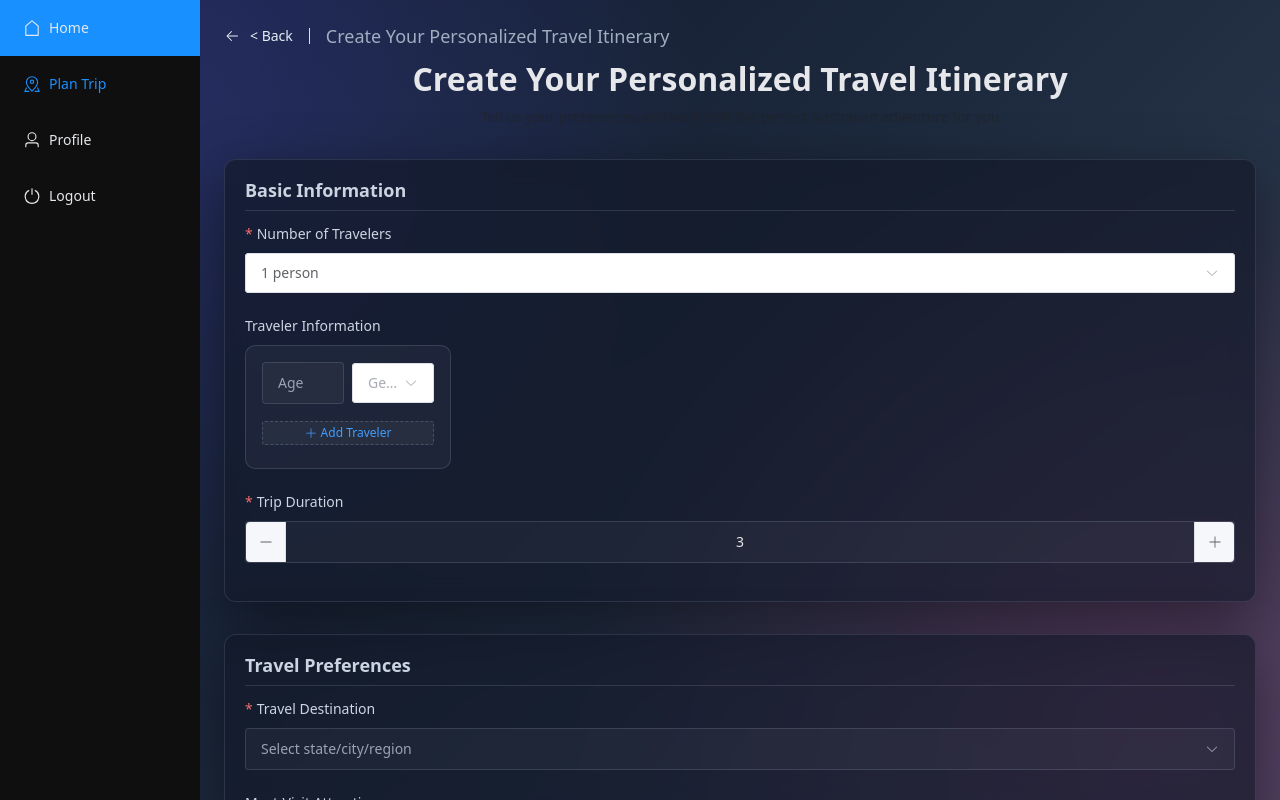
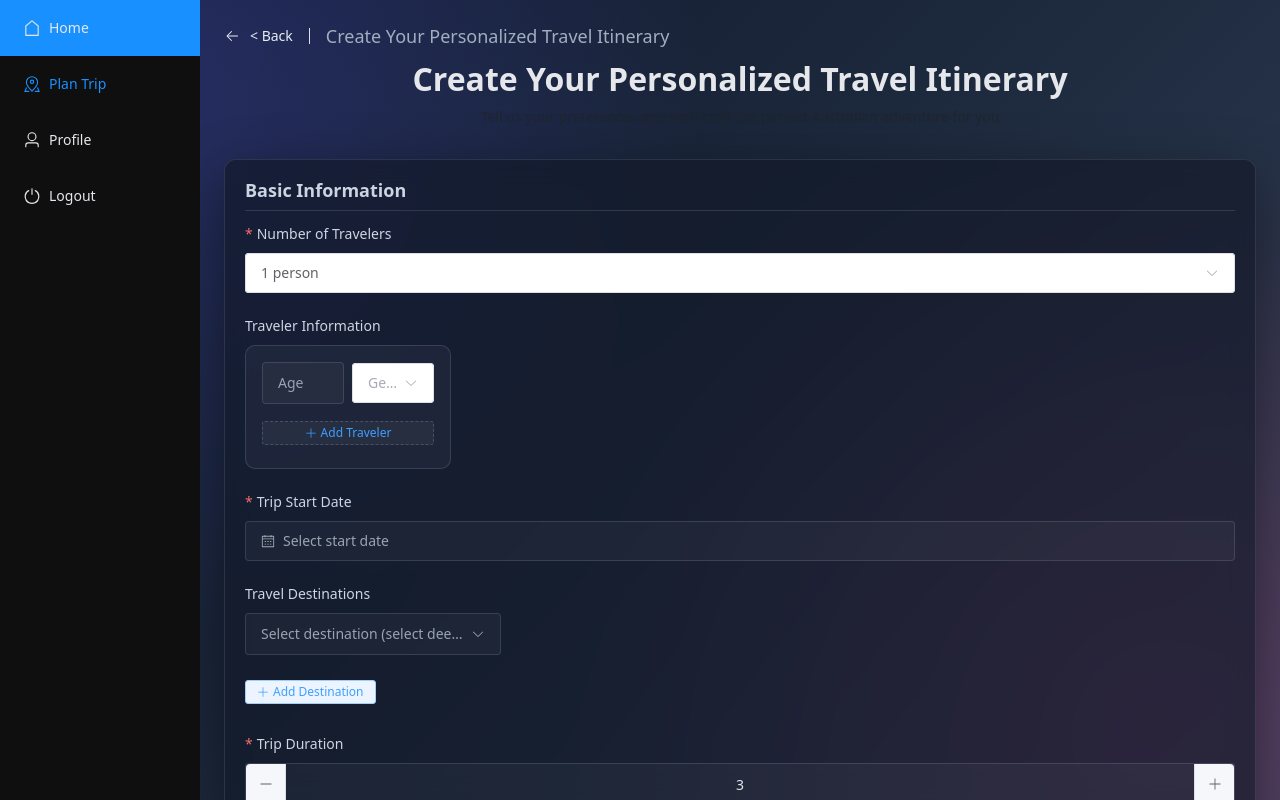
Before and after one commit to UTS-SSTC-Software-2022/2025SIS_Group-13, a Vue app in the folder Frontend/aitrip/: page /travel/plan/create in a window 1280 px wide. Built offline with nearby package versions, Linux system fonts and the light colour scheme.

Commit message:
Frontend Update

```diff
--- a/Frontend/aitrip/src/components/travel/TravelPlanForm.vue
+++ b/Frontend/aitrip/src/components/travel/TravelPlanForm.vue
@@ -89,6 +89,83 @@
           </div>
         </el-form-item>
 
+        <!-- ✅新增：Trip Start Date -->
+        <el-form-item label="Trip Start Date" prop="startDate">
+          <el-date-picker
+            v-model="travelForm.startDate"
+            type="date"
+            placeholder="Select start date"
+            class="w-100"
+            :disabled="loading"
+            format="YYYY-MM-DD"
+            value-format="YYYY-MM-DD"
+          />
+        </el-form-item>
+
+        <!-- 🆕 Multi-Destination Selection (替换原有 block) -->
+        <el-form-item label="Travel Destinations" prop="destination">
+          <div class="destination-container">
+            <div
+              v-for="(dest, index) in travelForm.destinations"
+              :key="index"
+              class="destination-item mb-3"
+            >
+              <div class="destination-inputs">
+                <!-- Cascader：用户仍然可以选择多级，但我们只在输入框中保留前两层显示 -->
+                <el-cascader
+                  v-model="dest.path"
+                  :options="destinationOptions"
+                  placeholder="Select destination (select deeper to add tags)"
+                  class="w-100"
+                  clearable
+                  filterable
+                  :disabled="loading"
+                  @change="handleDestinationSelect(index, $event)"
+                />
+                <el-button
+                  v-if="travelForm.destinations.length > 1"
+                  type="danger"
+                  size="small"
+                  plain
+                  @click="removeDestination(index)"
+                  :disabled="loading"
+                  style="margin-left: 8px;"
+                >
+                  Remove
+                </el-button>
+              </div>
+
+              <!-- Tags for selected fine-grained places (shown under the input like attractions) -->
+              <div class="destination-tags mt-2" v-if="dest.tags && dest.tags.length">
+                <el-tag
+                  v-for="(tag, tIndex) in dest.tags"
+                  :key="tIndex"
+                  closable
+                  @close="removeDestinationTag(index, tIndex)"
+                  class="me-2 mb-2"
+                >
+                  {{ tag }}
+                </el-tag>
+              </div>
+            </div>
+
+            <!-- Add destination button -->
+            <el-button
+              type="primary"
+              plain
+              size="small"
+              @click="addDestination"
+              :disabled="loading || travelForm.destinations.length >= 6"
+            >
+              <el-icon class="me-1"><Plus /></el-icon>
+              Add Destination
+            </el-button>
+          </div>
+        </el-form-item>
+
+
+
+
         <!-- Trip Duration -->
         <el-form-item label="Trip Duration" prop="days">
           <el-input-number
@@ -106,18 +183,7 @@
       <div class="form-section">
         <h3 class="section-title">Travel Preferences</h3>
 
-        <!-- Destination Selection -->
-        <el-form-item label="Travel Destination" prop="destination">
-          <el-cascader
-            v-model="travelForm.destination"
-            :options="destinationOptions"
-            placeholder="Select state/city/region"
-            class="w-100"
-            :disabled="loading"
-            clearable
-            filterable
-          />
-        </el-form-item>
+
 
         <!-- Must-Visit Attractions -->
         <el-form-item label="Must-Visit Attractions">
@@ -214,13 +280,15 @@ const loading = ref(false)
 const currentAttraction = ref('')
 
 // Form data
+// 🆕 Add new fields
 const travelForm = reactive({
+  startDate: '', // 🆕 trip start date
   peopleCount: 1,
-  members: [
-    { age: '', gender: '' }
+  members: [{ age: '', gender: '' }],
+  days: 3,
+  destinations: [ // 🆕 modified destination structure
+    { path: [], tags: [] }
   ],
-  days: 3,
-  destination: [],
   attractions: [],
   themes: [],
   description: ''
@@ -228,6 +296,9 @@ const travelForm = reactive({
 
 // Form validation rules
 const travelRules = {
+  startDate: [
+    { required: true, message: 'Please select trip start date', trigger: 'change' }
+  ],
   peopleCount: [
     { required: true, message: 'Please select number of travelers', trigger: 'change' }
   ],
@@ -236,11 +307,20 @@ const travelRules = {
     { type: 'number', min: 1, max: 30, message: 'Trip duration should be between 1-30 days', trigger: 'blur' }
   ],
   destination: [
-    { required: true, message: 'Please select your destination', trigger: 'change' }
+    { validator: validateDestinations, trigger: 'blur' }
   ],
   themes: [
     { type: 'array', min: 1, message: 'Please select at least one travel theme', trigger: 'change' }
   ]
+}
+
+// 🆕 Custom validation: at least one destination selected
+function validateDestinations(rule, value, callback) {
+  if (!travelForm.destinations.some(d => d.path.length > 0)) {
+    callback(new Error('Please select at least one destination'))
+  } else {
+    callback()
+  }
 }
 
 // Australian destination options (simplified version, should be fetched from API in production)
@@ -256,7 +336,8 @@ const destinationOptions = [
           { value: 'sydney-cbd', label: 'Sydney CBD' },
           { value: 'bondi', label: 'Bondi' },
           { value: 'manly', label: 'Manly' },
-          { value: 'darling-harbour', label: 'Darling Harbour' }
+          { value: 'darling-harbour', label: 'Darling Harbour' },
+          { value: 'others', label: 'Others...', isCustom: true }
         ]
       },
       {
@@ -264,11 +345,13 @@ const destinationOptions = [
         label: 'Blue Mountains',
         children: [
           { value: 'katoomba', label: 'Katoomba' },
-          { value: 'leura', label: 'Leura' }
+          { value: 'leura', label: 'Leura' },
+          { value: 'others', label: 'Others...', isCustom: true }
         ]
       },
       { value: 'hunter-valley', label: 'Hunter Valley' },
-      { value: 'byron-bay', label: 'Byron Bay' }
+      { value: 'byron-bay', label: 'Byron Bay' },
+      { value: 'others', label: 'Others...', isCustom: true }
     ]
   },
   {
@@ -282,12 +365,14 @@ const destinationOptions = [
           { value: 'melbourne-cbd', label: 'Melbourne CBD' },
           { value: 'st-kilda', label: 'St Kilda' },
           { value: 'fitzroy', label: 'Fitzroy' },
-          { value: 'south-yarra', label: 'South Yarra' }
+          { value: 'south-yarra', label: 'South Yarra' },
+          { value: 'others', label: 'Others...', isCustom: true }
         ]
       },
       { value: 'great-ocean-road', label: 'Great Ocean Road' },
       { value: 'yarra-valley', label: 'Yarra Valley' },
-      { value: 'phillip-island', label: 'Phillip Island' }
+      { value: 'phillip-island', label: 'Phillip Island' },
+      { value: 'others', label: 'Others...', isCustom: true }
     ]
   },
   {
@@ -299,13 +384,15 @@ const destinationOptions = [
         label: 'Brisbane',
         children: [
           { value: 'brisbane-cbd', label: 'Brisbane CBD' },
-          { value: 'south-bank', label: 'South Bank' }
+          { value: 'south-bank', label: 'South Bank' },
+          { value: 'others', label: 'Others...', isCustom: true }
         ]
       },
       { value: 'gold-coast', label: 'Gold Coast' },
       { value: 'cairns', label: 'Cairns' },
       { value: 'whitsundays', label: 'Whitsundays' },
-      { value: 'sunshine-coast', label: 'Sunshine Coast' }
+      { value: 'sunshine-coast', label: 'Sunshine Coast' },
+      { value: 'others', label: 'Others...', isCustom: true }
     ]
   },
   {
@@ -317,11 +404,13 @@ const destinationOptions = [
         label: 'Perth',
         children: [
           { value: 'perth-cbd', label: 'Perth CBD' },
-          { value: 'fremantle', label: 'Fremantle' }
+          { value: 'fremantle', label: 'Fremantle' },
+          { value: 'others', label: 'Others...', isCustom: true }
         ]
       },
       { value: 'margaret-river', label: 'Margaret River' },
-      { value: 'broome', label: 'Broome' }
+      { value: 'broome', label: 'Broome' },
+      { value: 'others', label: 'Others...', isCustom: true }
     ]
   },
   {
@@ -333,11 +422,13 @@ const destinationOptions = [
         label: 'Adelaide',
         children: [
           { value: 'adelaide-cbd', label: 'Adelaide CBD' },
-          { value: 'glenelg', label: 'Glenelg' }
+          { value: 'glenelg', label: 'Glenelg' },
+          { value: 'others', label: 'Others...', isCustom: true }
         ]
       },
       { value: 'barossa-valley', label: 'Barossa Valley' },
-      { value: 'kangaroo-island', label: 'Kangaroo Island' }
+      { value: 'kangaroo-island', label: 'Kangaroo Island' },
+      { value: 'others', label: 'Others...', isCustom: true }
     ]
   },
   {
@@ -346,7 +437,8 @@ const destinationOptions = [
     children: [
       { value: 'hobart', label: 'Hobart' },
       { value: 'launceston', label: 'Launceston' },
-      { value: 'cradle-mountain', label: 'Cradle Mountain' }
+      { value: 'cradle-mountain', label: 'Cradle Mountain' },
+      { value: 'others', label: 'Others...', isCustom: true }
     ]
   },
   {
@@ -355,17 +447,20 @@ const destinationOptions = [
     children: [
       { value: 'darwin', label: 'Darwin' },
       { value: 'alice-springs', label: 'Alice Springs' },
-      { value: 'uluru', label: 'Uluru' }
+      { value: 'uluru', label: 'Uluru' },
+      { value: 'others', label: 'Others...', isCustom: true }
     ]
   },
   {
     value: 'act',
     label: 'Australian Capital Territory',
     children: [
-      { value: 'canberra', label: 'Canberra' }
+      { value: 'canberra', label: 'Canberra' },
+      { value: 'others', label: 'Others...', isCustom: true }
     ]
   }
-]
+];
+
 
 // Watch people count to adjust members array
 watch(() => travelForm.peopleCount, (newCount) => {
@@ -421,6 +516,127 @@ const addAttraction = () => {
 const removeAttraction = (index) => {
   travelForm.attractions.splice(index, 1)
 }
+// 🆕 Manage dynamic destinations
+import { ElMessageBox } from 'element-plus'
+
+function addDestination() {
+  travelForm.destinations.push({ path: [], tags: [] })
+}
+
+function removeDestination(index) {
+  travelForm.destinations.splice(index, 1)
+}
+
+function removeDestinationTag(destIndex, tagIndex) {
+  if (!travelForm.destinations[destIndex]) return
+  travelForm.destinations[destIndex].tags.splice(tagIndex, 1)
+}
+
+/*
+  关键函数：处理 cascader 变化
+  规则：
+    - 接收完整的 path （如 ['nsw','sydney','sydney-cbd']）
+    - basePath 保留前两层（如果存在两层），用于在输入框中显示（dest.path = basePath）
+    - extras 为 path 的第3层及以后；把 extras 对应的 label（或用户自定义值）添加至 dest.tags
+    - 如果 extras 中出现 'others'（value === 'others'），弹出 prompt 让用户输入自定义 tag 并加入 dest.tags
+*/
+async function handleDestinationSelect(index, fullPath) {
+  const dest = travelForm.destinations[index]
+  if (!dest) return
+
+  // ensure arrays
+  if (!Array.isArray(dest.tags)) dest.tags = []
+  if (!Array.isArray(fullPath)) fullPath = []
+
+  // if user cleared selection
+  if (fullPath.length === 0) {
+    dest.path = []
+    return
+  }
+
+  // compute base (keep up to 2 levels)
+  const basePath = fullPath.length >= 2 ? fullPath.slice(0, 2) : fullPath.slice()
+  // extras are deeper levels (3rd, 4th, ...)
+  const extrasPath = fullPath.slice(2)
+
+  // get labels for fullPath to map extras values to human labels (if available)
+  const fullLabels = findLabelsFromPath(destinationOptions, fullPath) // may be null if custom inserted
+  const baseLabels = fullLabels ? fullLabels.slice(0, 2) : null
+  const extrasLabels = fullLabels ? fullLabels.slice(2) : null
+
+  // apply basePath to dest.path so input displays only base
+ dest.path = basePath
+
+  // process extras: for each extra value, either add mapped label or handle 'others'
+  for (let i = 0; i < extrasPath.length; i++) {
+    const extraValue = extrasPath[i]
+    // if extras label available from options, use it; else fallback to the value
+    const labelFromOptions = extrasLabels && extrasLabels[i] ? extrasLabels[i] : null
+
+    if (extraValue === 'others') {
+      // prompt for custom label
+      try {
+        const res = await ElMessageBox.prompt(
+          'Please enter your custom destination name (max 15 characters):',
+          'Custom Destination',
+          {
+            confirmButtonText: 'Confirm',
+            cancelButtonText: 'Cancel',
+            inputPattern: /^.{1,15}$/,
+            inputErrorMessage: 'Up to 15 characters allowed'
+          }
+        )
+        const custom = res && res.value ? String(res.value).trim() : ''
+        if (custom) {
+          // add to tags if not duplicate
+          if (!dest.tags.includes(custom)) dest.tags.push(custom)
+        }
+      } catch (e) {
+        // user cancelled prompt -> do nothing (不要把 'Others...' 当作标签保留)
+      }
+    } else {
+      // normal case: add mapped label (preferred) or the raw value
+      const toAdd = labelFromOptions || extraValue
+      if (toAdd && !dest.tags.includes(toAdd)) dest.tags.push(toAdd)
+    }
+  }
+}
+
+// 🆕 Recursive search utility
+function findOptionsByValue(options, values) {
+  let currentOptions = options
+  let currentNode = null
+  for (const v of values) {
+    currentNode = currentOptions.find(opt => opt.value === v)
+    if (!currentNode) return null
+    currentOptions = currentNode.children || []
+  }
+  return currentNode
+}
+
+// Helper：根据 value path 返回对应的 label path（若找不到返回 null）
+function findLabelsFromPath(options, path) {
+  const labels = []
+  let opts = options
+  for (const v of path) {
+    if (!Array.isArray(opts)) return null
+    const node = opts.find(o => o.value === v)
+    if (!node) return null
+    labels.push(node.label)
+    opts = node.children || []
+  }
+  return labels
+}
+
+
+
+
+
+
+
+
+
+
 
 /**
  * Handle form submission
@@ -438,6 +654,12 @@ const handleSubmit = async () => {
       return
     }
 
+    // Validate attractions or destination selection
+    if (!travelForm.destinations && (!travelForm.attractions || travelForm.attractions.length === 0)) {
+      ElMessage.error('Please select at least one destination or attraction')
+      return
+    }
+
     loading.value = true
 
     // Prepare data for submission
@@ -448,10 +670,10 @@ const handleSubmit = async () => {
         gender: member.gender
       })),
       days: travelForm.days,
-      destination: travelForm.destination,
+      destination: travelForm.destinations,
       attractions: travelForm.attractions,
       themes: travelForm.themes,
-      description: travelForm.description
+      description: String(travelForm.description || '').trim()
     }
 
     // Emit submit event with form data
@@ -466,6 +688,7 @@ const handleSubmit = async () => {
     loading.value = false
   }
 }
+
 </script>
 
 <style scoped>
```
